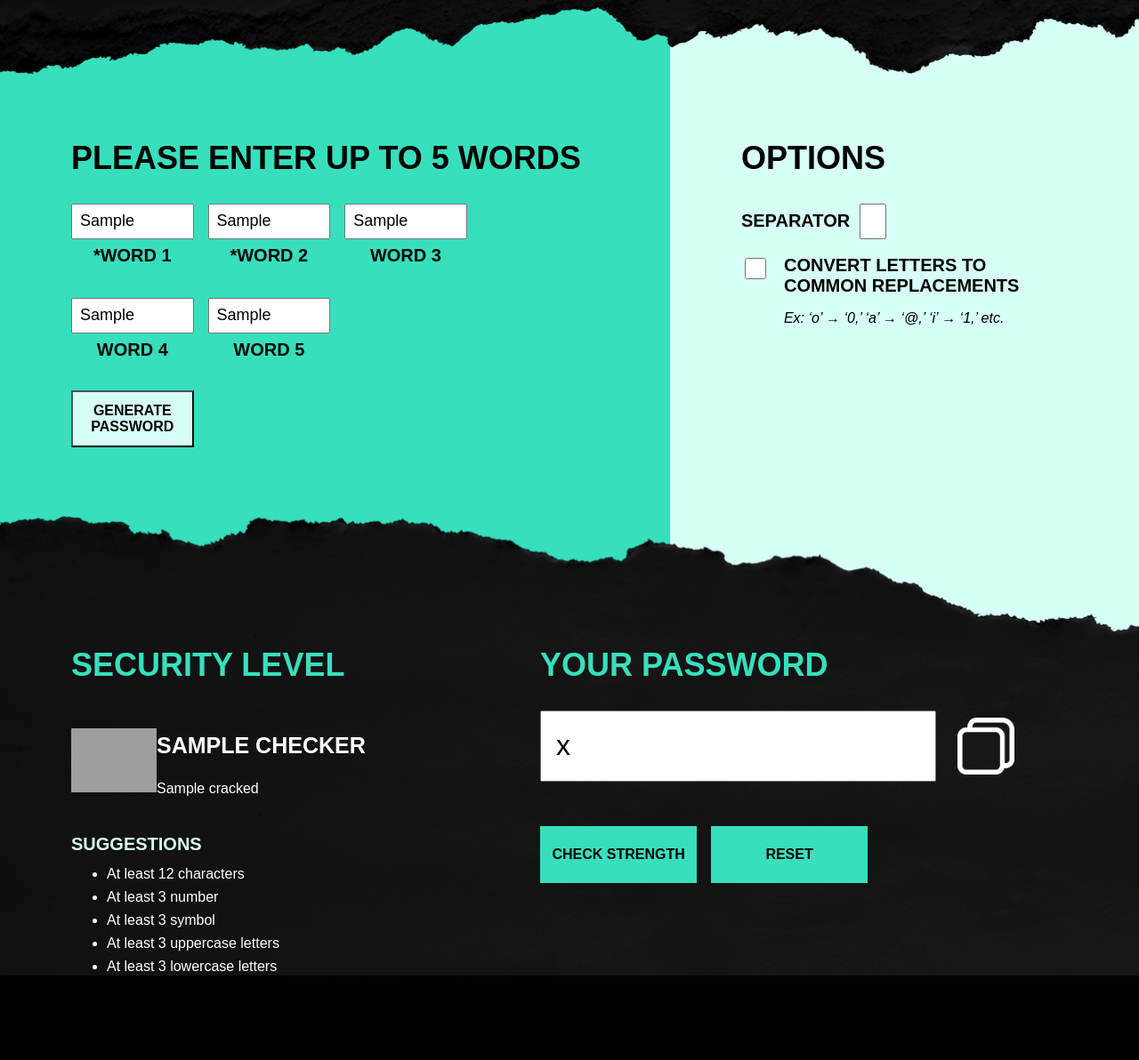
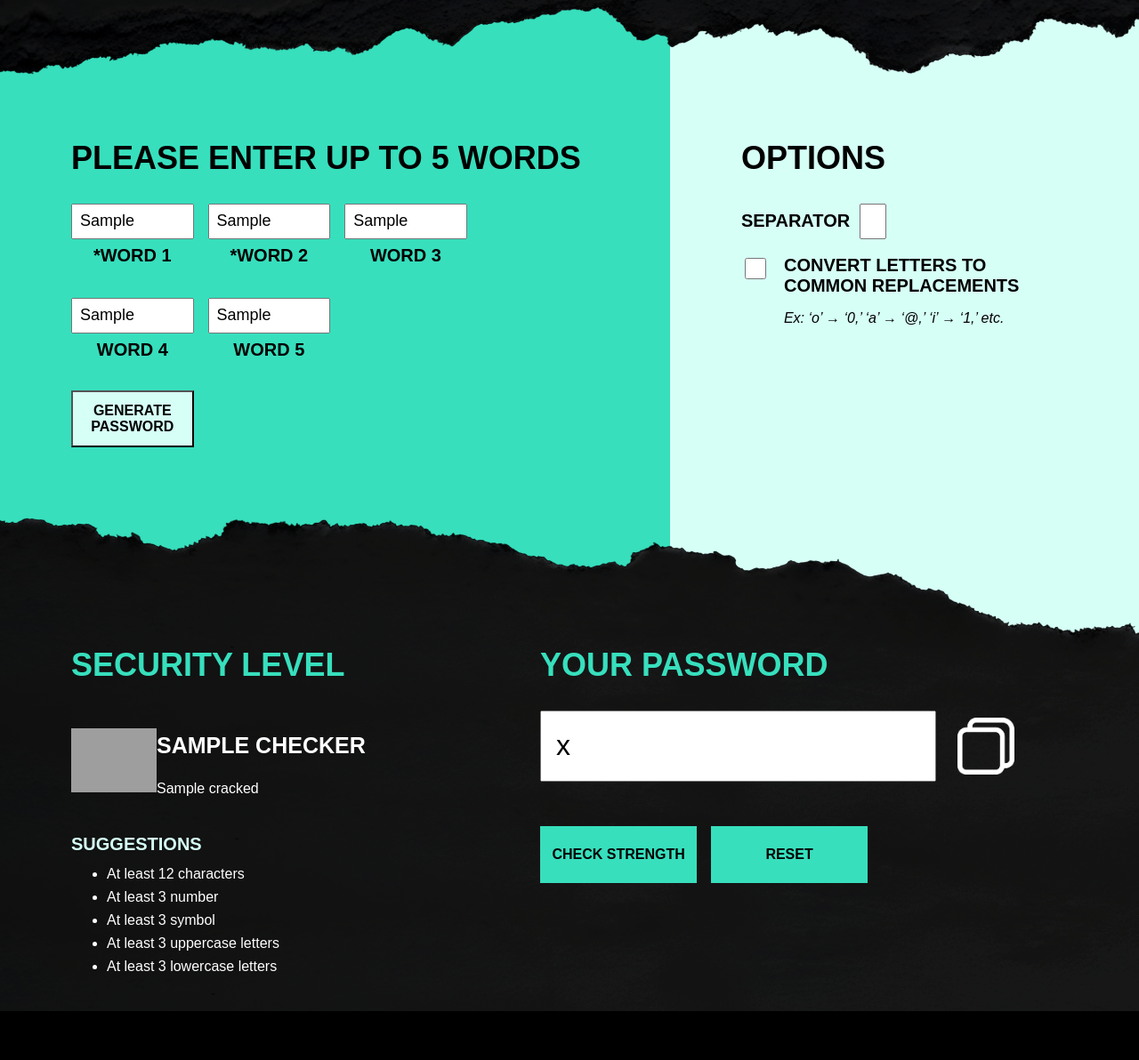
Before and after one commit to aatharva22/SharkHack_PersonalPasswordProject, a Flask app: template templates/index.html in a window 1280 px wide. Shown: the part 353-1545 px from the top of the page at 89% size. Run offline with Flask 3, Linux system fonts and the light colour scheme; the template is opened without the code that fills it: most values are stand-ins (such as "Sample title", 1, 10 or a date in 2020); some web fonts are replaced; grey boxes are pictures that could not be loaded.

Commit message:
Update style.css

```diff
--- a/static/style.css
+++ b/static/style.css
@@ -17,7 +17,7 @@ body{
     margin-top: -2rem;
     margin-bottom: -4rem;
     padding-top: 8rem;
-    padding-bottom: 16rem;
+    padding-bottom: 18rem;
 }
 
 #checkStrength, #reset{
@@ -90,10 +90,10 @@ button:hover, .clickable:hover{
     display: grid;
     grid-template-columns: .7fr 1fr;
     grid-template-areas: "securityLevel yourPassword";
-    margin-top: -12rem;
+    margin-top: -14rem;
     margin-bottom: 0;
     padding-top: 4rem;
-    height: 60vh;
+    height: 65vh;
     background-image: url('/static/images/BlackTornPaper-Bottom.png');
     background-size:cover;
     background-position: center;
```
